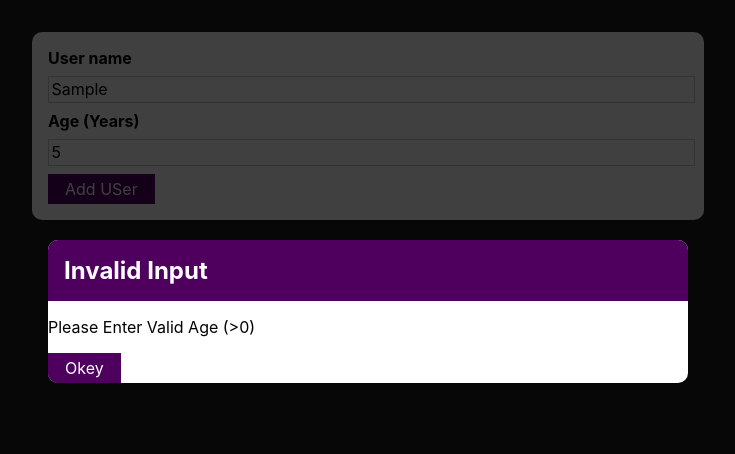
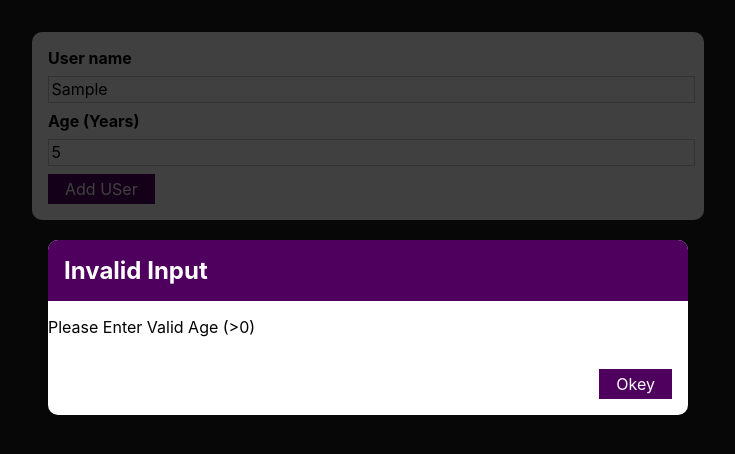
Before and after one commit to ShivamSainier/Learn-React-, a React (Create React App) app: page / in a window 1280 px wide. Both pictures are taken after typing "Sample", "5" into the empty fields and a click on the button "Add USer". Shown: the top 454 px of the page, without its empty margins (272-1007 px from the left). Built offline with nearby package versions, Linux system fonts and the light colour scheme.

Commit message:
Remove Error Modal Hendler

```diff
--- a/src/components/Ui/ErrorModel.js
+++ b/src/components/Ui/ErrorModel.js
@@ -12,7 +12,7 @@ function ErrorModel(props) {
             <div>
          <p>{props.message}</p>
             </div>
-            <footer classNam={classes.actions}><Button>Okey</Button></footer>
+            <footer className={classes.actions}><Button onClick={props.onEvent}>Okey</Button></footer>
         </Card>
         </div>
 
--- a/src/components/User/AddUser.js
+++ b/src/components/User/AddUser.js
@@ -38,9 +38,14 @@ function AddUser(props) {
     const agehendler=(event)=>{
         setAge(event.target.value)
     }
+
+    const errorHendler=()=>{
+        setError(null);
+    }
+
     return (
         <div>
-            {error && <ErrorModel title={error.title} message={error.message}/>}
+            {error && <ErrorModel title={error.title} message={error.message} onEvent={errorHendler} />}
             <Card className={classes.input}>
             <form onSubmit={AddUserHendler}>
                 <label htmlFor="">User name</label>
```
